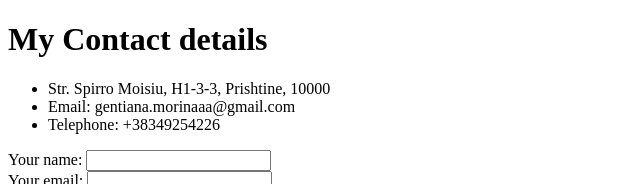
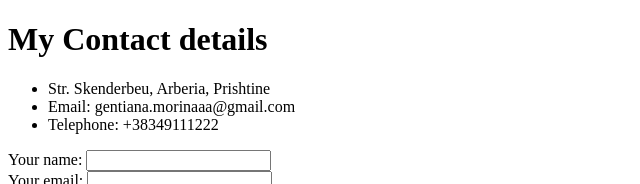
Before and after one commit to gentianamorina/cv, a plain HTML site: page my-contact-details.html in a window 1280 px wide. Shown: the top 184 px of the page, without its empty margins (0-640 px from the left). Drawn offline with Linux system fonts and the light colour scheme.

Commit message:
Update my-contact-details.html

```diff
--- a/my-contact-details.html
+++ b/my-contact-details.html
@@ -9,9 +9,9 @@
 <body>
     <h1>My Contact details</h1>
     <ul>
-        <li>Str. Spirro Moisiu, H1-3-3, Prishtine, 10000</li>
+        <li>Str. Skenderbeu, Arberia, Prishtine</li>
         <li>Email: gentiana.morinaaa@gmail.com</li>
-        <li>Telephone: +38349254226</li>
+        <li>Telephone: +38349111222</li>
     </ul>
 
     <form action="mailto:gentiana.morinaaa@gmail.com" method="post" enctype="text/plain">
```
